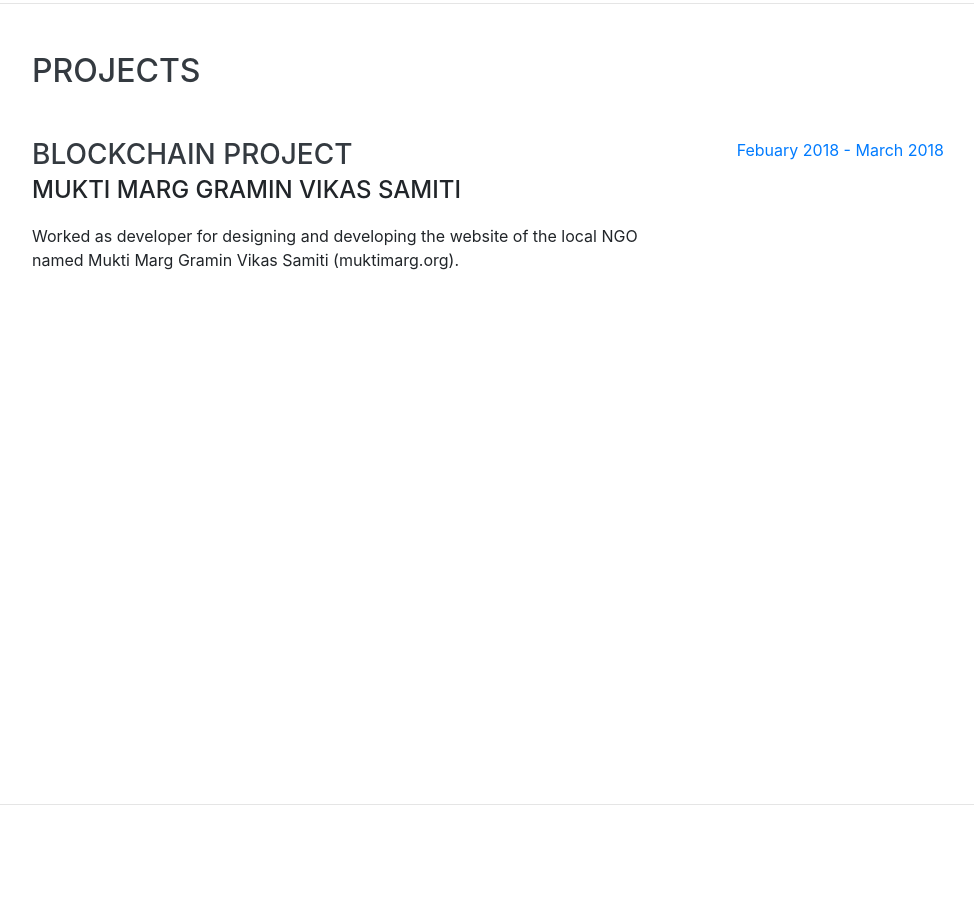
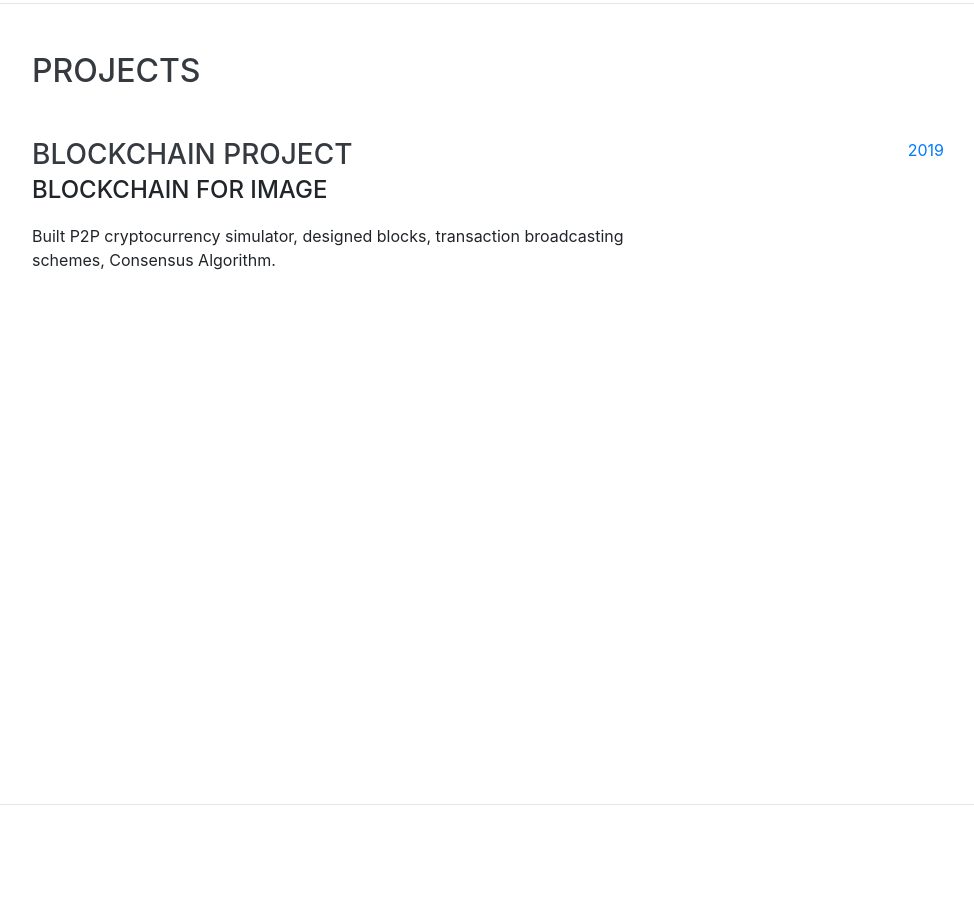
Before and after one commit to aditya-verma/aditya-verma.github.io, a website with bundled scripts: page index.html in a window 1280 px wide. Shown: the part 1598-2508 px from the top of the page, without its empty margins (288-1262 px from the left). Built offline with nearby package versions, Linux system fonts and the light colour scheme; a web font is replaced by a local one.

Commit message:
Update index.html

```diff
--- a/index.html
+++ b/index.html
@@ -124,11 +124,12 @@
         <div class="resume-item d-flex flex-column flex-md-row justify-content-between mb-5">
           <div class="resume-content">
             <h3 class="mb-0">Blockchain Project</h3>
-            <div class="subheading mb-3">Mukti Marg Gramin Vikas Samiti</div>
-            <p>Worked as developer for designing and developing the website of the local NGO named Mukti Marg Gramin Vikas Samiti (muktimarg.org).</p>
+            <div class="subheading mb-3">Blockchain for Image</div>
+            <p>Built P2P cryptocurrency simulator, designed blocks, transaction broadcasting
+              schemes, Consensus Algorithm.</p>
           </div>
           <div class="resume-date text-md-right">
-            <span class="text-primary">Febuary 2018 - March 2018</span>
+            <span class="text-primary">2019</span>
           </div>
         </div>
 
```
